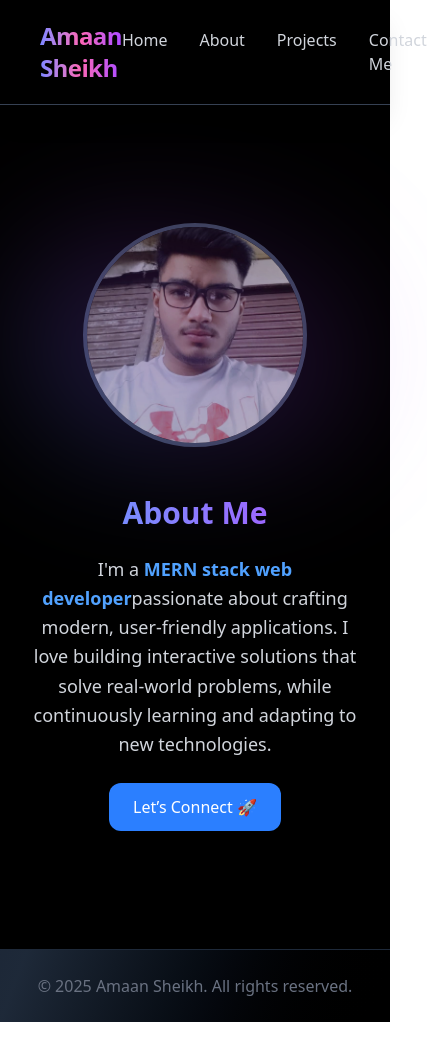
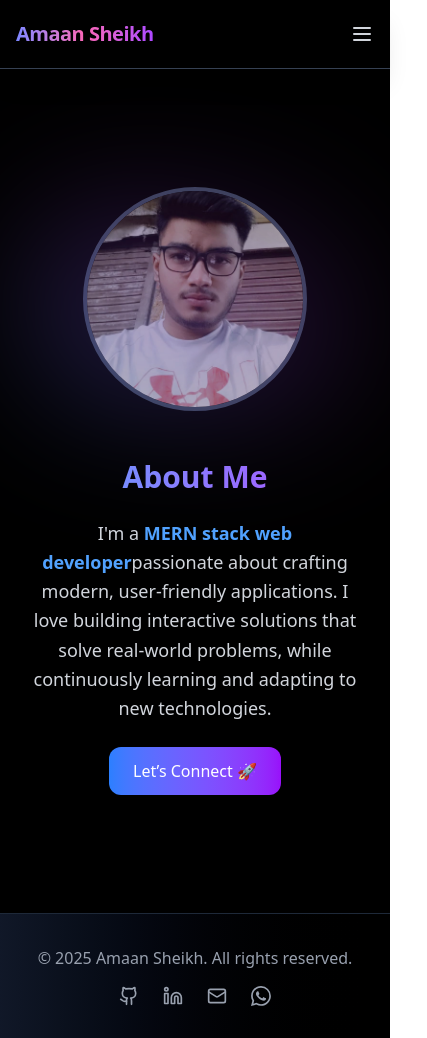
Before and after one commit to Amaan1911/Portfolio, a React (Vite) app: page /about in a window 390 px wide. Shown: the whole page, 427 px wide, since content can reach past the window. Built offline with nearby package versions, Linux system fonts and the light colour scheme.

Commit message:
responsive

```diff
--- a/src/components/About.jsx
+++ b/src/components/About.jsx
@@ -43,7 +43,7 @@ function About() {
           <motion.button
             whileHover={{ scale: 1.1 }}
             whileTap={{ scale: 0.95 }}
-            className="px-6 py-3 bg-blue-500 hover:bg-blue-600 rounded-xl shadow-md font-medium transition"
+            className="px-6 py-3 bg-gradient-to-r from-blue-500 to-purple-600 hover:from-blue-600 hover:to-purple-700 rounded-xl shadow-md font-medium transition text-white"
           >
             Let’s Connect 🚀
           </motion.button>
--- a/src/components/Footer.jsx
+++ b/src/components/Footer.jsx
@@ -1,7 +1,33 @@
+import { Github, Linkedin, Mail } from "lucide-react";
+import { BsWhatsapp } from "react-icons/bs";
+
 function Footer() {
     return (
-    <footer className="text-center py-6 text-gray-500 border-t border-gray-800">
-    © {new Date().getFullYear()} Amaan Sheikh. All rights reserved.
+    <footer className="bg-gradient-to-r from-gray-900 to-black text-center py-8 px-4 border-t border-gray-800">
+        <div className="max-w-4xl mx-auto">
+            <p className="text-gray-400 mb-4">
+                © {new Date().getFullYear()} Amaan Sheikh. All rights reserved.
+            </p>
+            <div className="flex justify-center space-x-6">
+                {[
+                    { href: "https://github.com/Amaan1911", icon: <Github size={20} />, label: "GitHub" },
+                    { href: "https://www.linkedin.com/in/amaan-sheikh-3b25a2317/", icon: <Linkedin size={20} />, label: "LinkedIn" },
+                    { href: "https://mail.google.com/mail/?view=cm&fs=1&to=amaansheikhbrothers@gmail.com", icon: <Mail size={20} />, label: "Email" },
+                    { href: "https://wa.me/qr/VYUIPCRU4S2ZF1", icon: <BsWhatsapp size={20} />, label: "WhatsApp" },
+                ].map(({ href, icon, label }) => (
+                    <a
+                        key={label}
+                        href={href}
+                        target="_blank"
+                        rel="noopener noreferrer"
+                        className="text-gray-400 hover:text-blue-400 transition-colors"
+                        aria-label={label}
+                    >
+                        {icon}
+                    </a>
+                ))}
+            </div>
+        </div>
     </footer>
     );
     }
--- a/src/components/Navbar.jsx
+++ b/src/components/Navbar.jsx
@@ -1,16 +1,20 @@
-import React from "react";
+import React, { useState } from "react";
 import { Link } from "react-router-dom";
+import { Menu, X } from "lucide-react";
 
 export default function Navbar() {
+  const [isOpen, setIsOpen] = useState(false);
+
   return (
-    <nav className="flex justify-between items-center px-10 py-5 bg-black bg-opacity-80 backdrop-blur-md sticky top-0 z-50 shadow-xl border-b border-gray-700">
+    <nav className="flex justify-between items-center px-4 md:px-10 py-5 bg-black bg-opacity-80 backdrop-blur-md sticky top-0 z-50 shadow-xl border-b border-gray-700">
 
 
-      <h1 className="text-2xl font-extrabold tracking-tight bg-gradient-to-r from-indigo-400 via-pink-400 to-purple-500 bg-clip-text text-transparent hover:scale-105 transform transition duration-300 cursor-pointer">
+      <h1 className="text-xl md:text-2xl font-extrabold tracking-tight bg-gradient-to-r from-indigo-400 via-pink-400 to-purple-500 bg-clip-text text-transparent hover:scale-105 transform transition duration-300 cursor-pointer">
         Amaan Sheikh
       </h1>
 
-      <div className="flex space-x-8 font-medium text-gray-300">
+      {/* Desktop Menu */}
+      <div className="hidden md:flex space-x-8 font-medium text-gray-300">
         {[
           { name: "Home", path: "/" },
           { name: "About", path: "/about" },
@@ -27,6 +31,37 @@ export default function Navbar() {
           </Link>
         ))}
       </div>
+
+      {/* Hamburger Menu Button */}
+      <button
+        className="md:hidden text-gray-300 hover:text-white"
+        onClick={() => setIsOpen(!isOpen)}
+      >
+        {isOpen ? <X size={24} /> : <Menu size={24} />}
+      </button>
+
+      {/* Mobile Menu */}
+      {isOpen && (
+        <div className="absolute top-full left-0 w-full bg-black bg-opacity-90 backdrop-blur-md border-b border-gray-700 md:hidden">
+          <div className="flex flex-col space-y-4 px-4 py-6">
+            {[
+              { name: "Home", path: "/" },
+              { name: "About", path: "/about" },
+              { name: "Projects", path: "/projects" },
+              { name: "Contact Me", path: "/contact" },
+            ].map((link) => (
+              <Link
+                key={link.name}
+                to={link.path}
+                className="text-gray-300 hover:text-white transition py-2"
+                onClick={() => setIsOpen(false)}
+              >
+                {link.name}
+              </Link>
+            ))}
+          </div>
+        </div>
+      )}
     </nav>
   );
 }
```
Also changed, not shown: TEST.JS (added).
